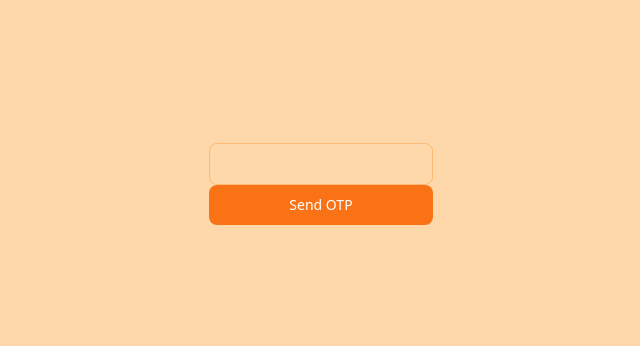
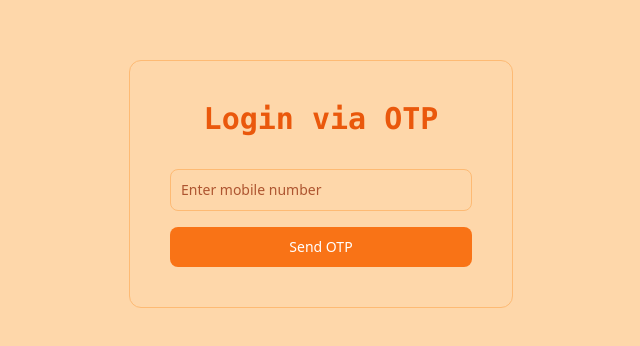
Before and after one commit to anoopraju31/100xdevs_cohort, a React (Vite) app in the folder week 7/assignments/6_otp_login/: page / in a window 1280 px wide. Shown: the part 216-562 px from the top of the page, without its empty margins (319-959 px from the left). Built offline with nearby package versions, Linux system fonts and the light colour scheme.

Commit message:
Week 7 Assignment - 6. OTP Login - Login Form Component - styled

```diff
--- a/week 7/assignments/6_otp_login/src/components/LoginForm.jsx
+++ b/week 7/assignments/6_otp_login/src/components/LoginForm.jsx
@@ -3,10 +3,21 @@ import InputField from './InputField'
 
 const LoginForm = () => {
 	return (
-		<div>
-			<InputField />
-			<Button title='Send OTP' />
-		</div>
+		<section className='w-full max-w-sm p-10 rounded-xl border border-orange-300'>
+			<h1 className='text-3xl mb-8 font-bold font-mono text-center text-orange-600'>
+				Login via OTP
+			</h1>
+			<form className='flex flex-col gap-4 flex-1'>
+				<InputField
+					id='mobile-number'
+					label='Mobile Number'
+					name='mobileNumber'
+					placeholder='Enter mobile number'
+					type='text'
+				/>
+				<Button title='Send OTP' />
+			</form>
+		</section>
 	)
 }
 
```
